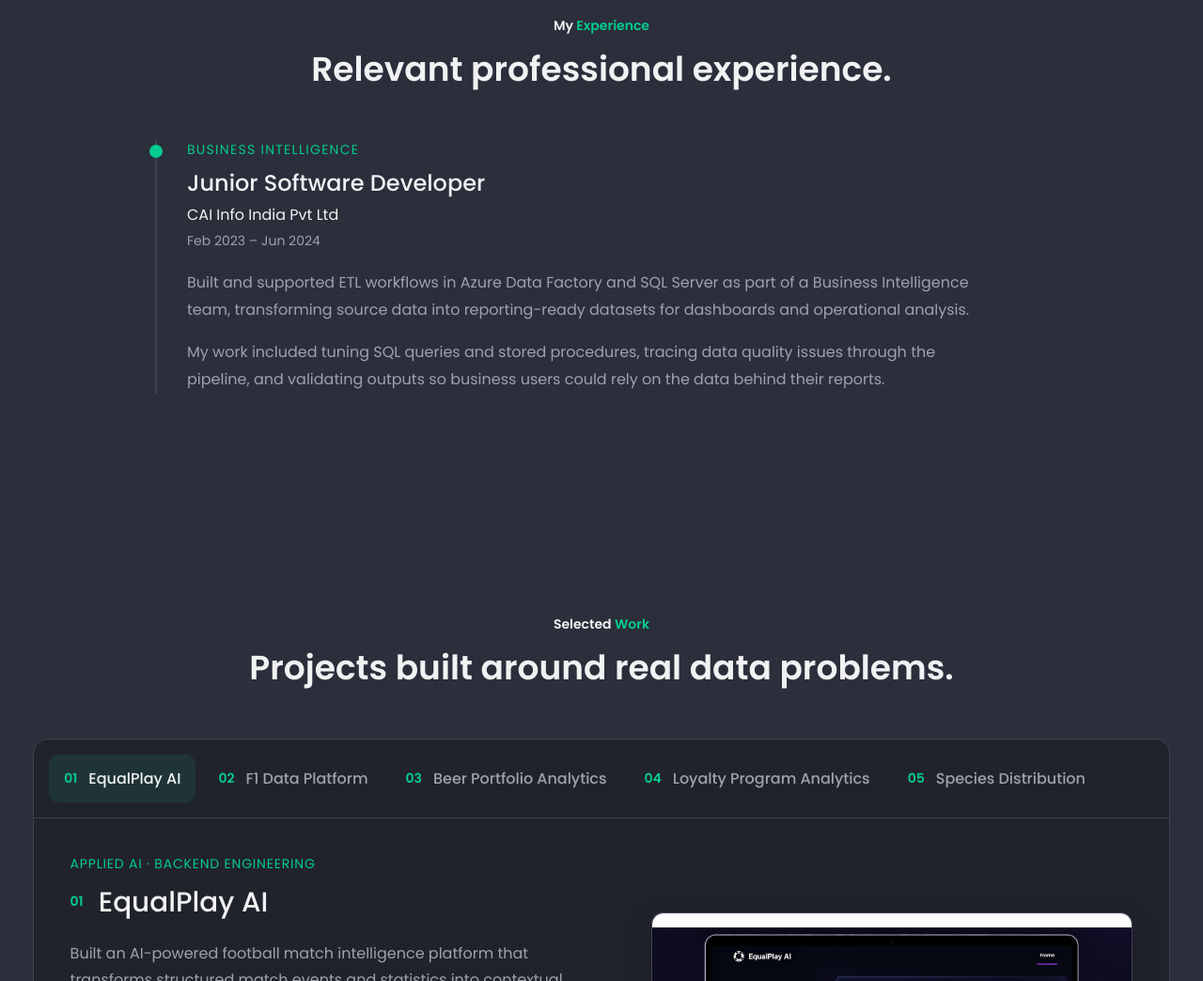
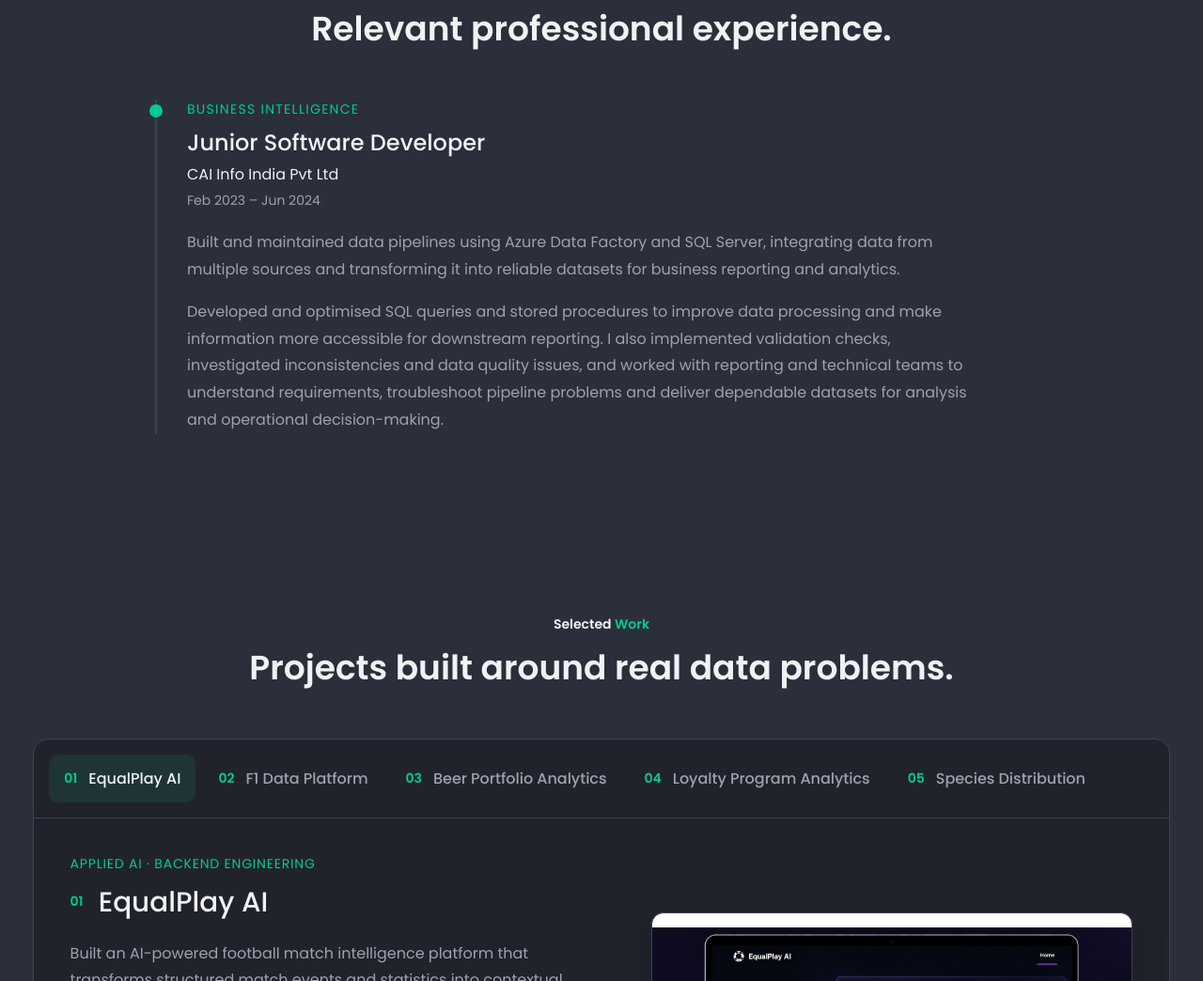
Before and after one commit to PranavNG/pranavng.github.io, a plain HTML site: page index.html in a window 1280 px wide. Shown: the part 1666-2710 px from the top of the page at 94% size. Drawn offline with nearby package versions, Linux system fonts and the light colour scheme.

Commit message:
Revise experience descriptions for clarity and detail
Updated descriptions of ETL workflows and SQL query optimization to enhance clarity and detail.

```diff
--- a/index.html
+++ b/index.html
@@ -260,16 +260,17 @@
                      </p>
 
                      <p class="experience__description">
-                        Built and supported ETL workflows in Azure Data Factory and SQL Server as part of a
-                        Business Intelligence team, transforming source data into reporting-ready datasets for
-                        dashboards and operational analysis.
+                        Built and maintained data pipelines using Azure Data Factory and SQL Server, integrating data
+                        from multiple sources and transforming it into reliable datasets for business reporting and analytics.
 
                      </p>
 
                      <p class="experience__description">
-                        My work included tuning SQL queries and stored procedures, tracing data quality issues
-                        through the pipeline, and validating outputs so business users could rely on the data
-                        behind their reports.
+                        Developed and optimised SQL queries and stored procedures to improve data processing and make
+                        information more accessible for downstream reporting. I also implemented validation checks,
+                        investigated inconsistencies and data quality issues, and worked with reporting and technical
+                        teams to understand requirements, troubleshoot pipeline problems and deliver dependable datasets for
+                        analysis and operational decision-making.
 
                      </p>
 
```
